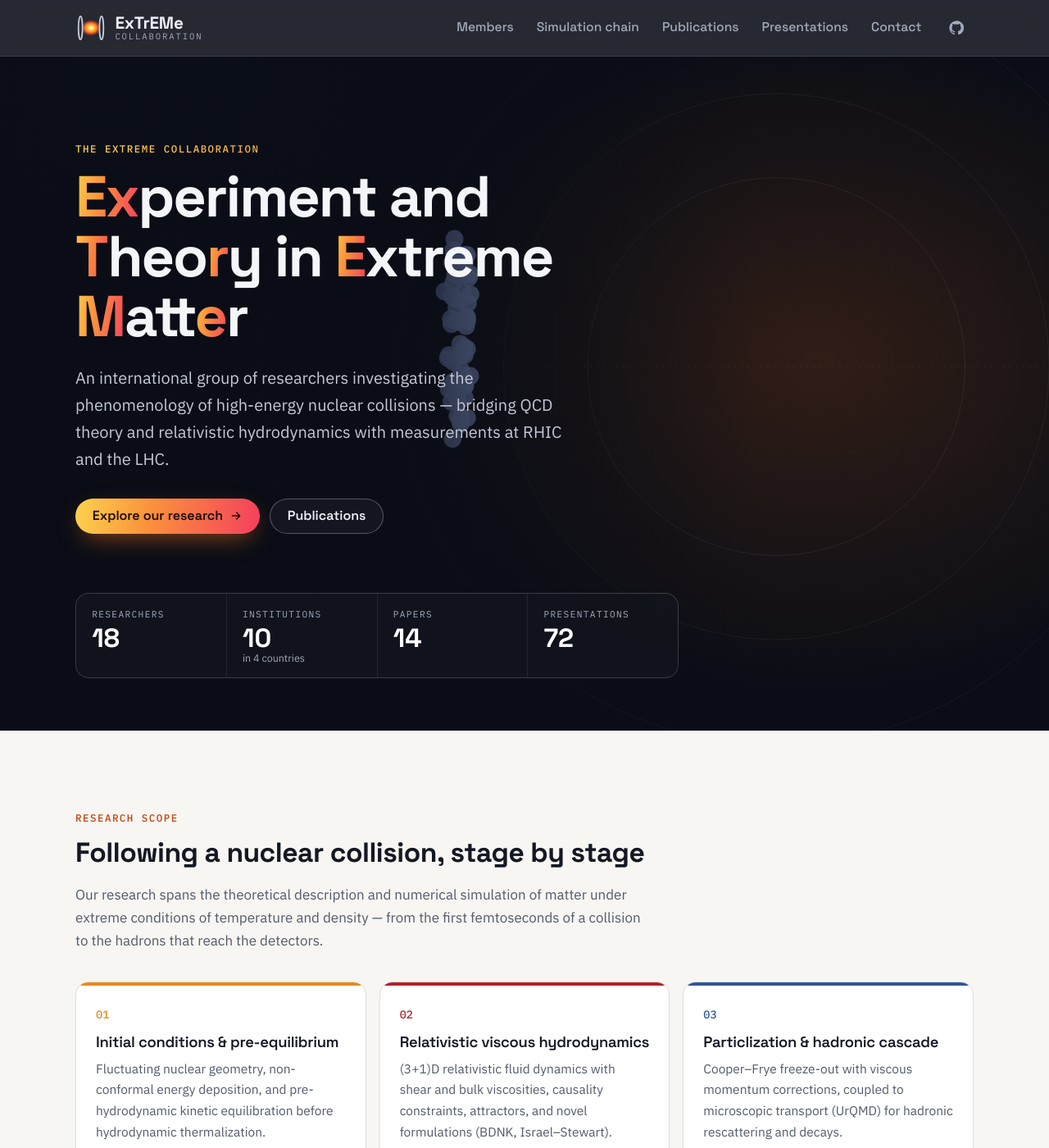
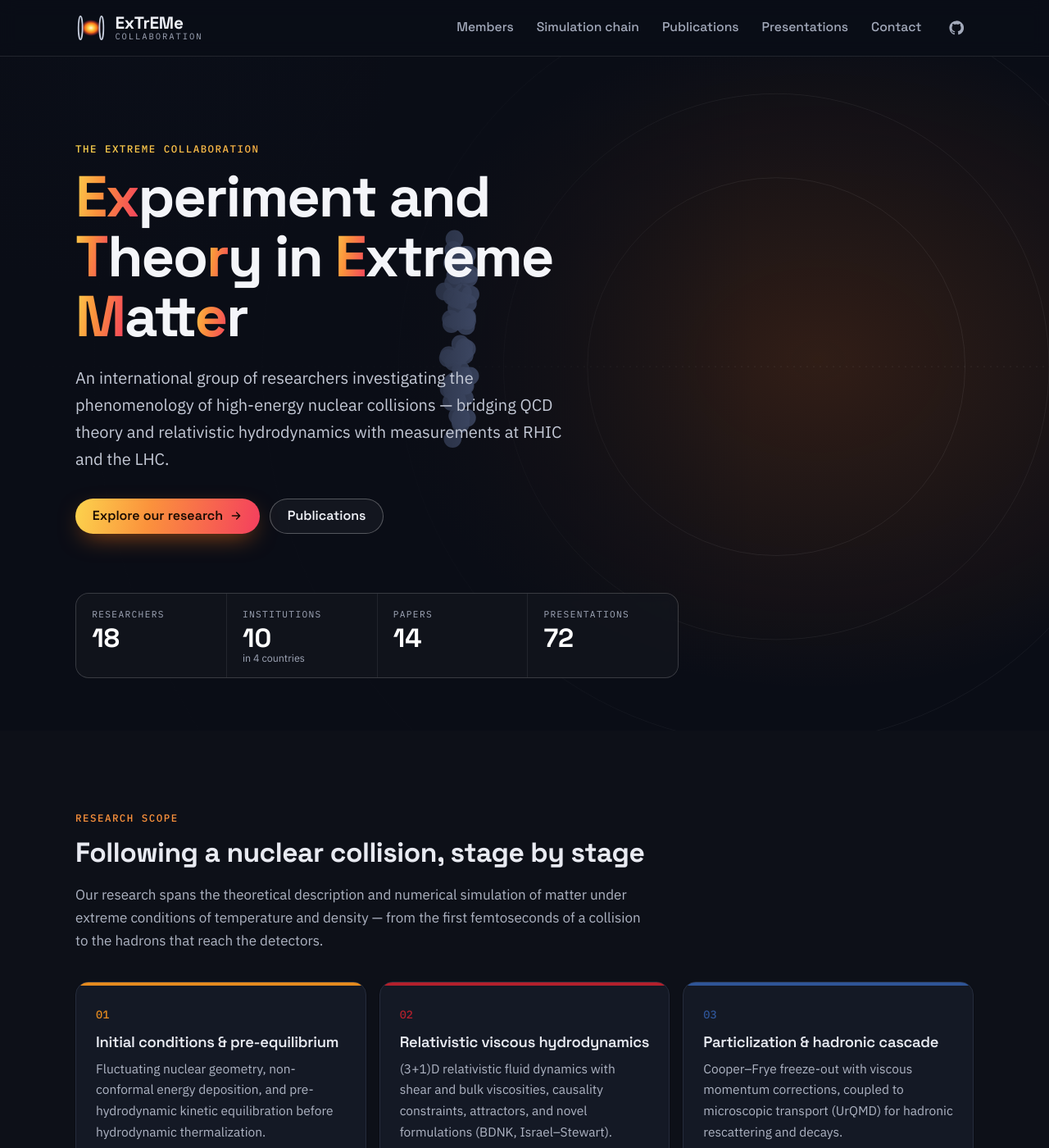
Before and after one commit to ExTrEMe-Collaboration/ExTrEMe-Collaboration.github.io, a Jekyll site: the page built from index.html, in a window 1280 px wide and 1400 px high. Shown: the whole window at 82% size. Built offline with Jekyll 4.4.1, drawn with Linux system fonts in a browser that asks for light colours.

Commit message:
Make all-dark theme the default across all browsers

```diff
--- a/assets/css/site.css
+++ b/assets/css/site.css
@@ -13,19 +13,19 @@
   --night-muted: #a3aabb;
   --night-line: rgba(255, 255, 255, 0.1);
 
-  /* day: content */
-  --bg: #f7f6f2;
-  --surface: #ffffff;
-  --surface-2: #f1efe9;
-  --ink: #141824;
-  --muted: #535a6b;
-  --faint: #646b7c;
-  --line: #e4e1d8;
-  --line-strong: #cfcabd;
+  /* page & surface tokens (all-dark theme) */
+  --bg: #0d1018;
+  --surface: #141925;
+  --surface-2: #1a2030;
+  --ink: #e8eaf1;
+  --muted: #aeb4c3;
+  --faint: #8b92a3;
+  --line: #252c3c;
+  --line-strong: #343c4f;
 
-  --accent: #c2410c;
-  --accent-strong: #9a3412;
-  --accent-soft: #fff1e8;
+  --accent: #fb923c;
+  --accent-strong: #fdba74;
+  --accent-soft: rgba(251, 146, 60, 0.12);
   --focus: #f97316;
 
   --hot-gradient: linear-gradient(100deg, #fcd34d 0%, #fb923c 40%, #f43f5e 100%);
@@ -40,13 +40,13 @@
   --stage-obs: #0f766e;
 
   /* talk type badges: text / background */
-  --b-plenary: #be123c;    --b-plenary-bg: #ffe4e9;
-  --b-invited: #c2410c;    --b-invited-bg: #ffedd5;
-  --b-talk: #1d4ed8;       --b-talk-bg: #e0e9ff;
-  --b-flash: #92400e;      --b-flash-bg: #fef3c7;
-  --b-seminar: #0f766e;    --b-seminar-bg: #d5f5ef;
-  --b-colloquium: #15803d; --b-colloquium-bg: #dcfce7;
-  --b-poster: #7e22ce;     --b-poster-bg: #f3e8ff;
+  --b-plenary: #fda4b4;    --b-plenary-bg: rgba(244, 63, 94, 0.16);
+  --b-invited: #fdba74;    --b-invited-bg: rgba(249, 115, 22, 0.16);
+  --b-talk: #a5c0ff;       --b-talk-bg: rgba(59, 130, 246, 0.18);
+  --b-flash: #fcd34d;      --b-flash-bg: rgba(234, 179, 8, 0.16);
+  --b-seminar: #5eead4;    --b-seminar-bg: rgba(20, 184, 166, 0.16);
+  --b-colloquium: #86efac; --b-colloquium-bg: rgba(34, 197, 94, 0.15);
+  --b-poster: #d8b4fe;     --b-poster-bg: rgba(168, 85, 247, 0.18);
 
   --font-display: "Space Grotesk", ui-sans-serif, system-ui, sans-serif;
   --font-body: "IBM Plex Sans", ui-sans-serif, system-ui, -apple-system, "Segoe UI", Roboto, sans-serif;
@@ -56,40 +56,11 @@
   --gutter: clamp(16px, 4vw, 32px);
   --radius: 16px;
   --radius-sm: 10px;
-  --shadow-1: 0 1px 2px rgba(20, 24, 36, 0.05), 0 1px 1px rgba(20, 24, 36, 0.03);
-  --shadow-2: 0 18px 40px -18px rgba(20, 24, 36, 0.25);
+  --shadow-1: 0 1px 2px rgba(0, 0, 0, 0.3);
+  --shadow-2: 0 18px 40px -18px rgba(0, 0, 0, 0.6);
   --header-h: 68px;
 
-  color-scheme: light;
-}
-
-@media (prefers-color-scheme: dark) {
-  :root {
-    --bg: #0d1018;
-    --surface: #141925;
-    --surface-2: #1a2030;
-    --ink: #e8eaf1;
-    --muted: #aeb4c3;
-    --faint: #8b92a3;
-    --line: #252c3c;
-    --line-strong: #343c4f;
-
-    --accent: #fb923c;
-    --accent-strong: #fdba74;
-    --accent-soft: rgba(251, 146, 60, 0.12);
-
-    --b-plenary: #fda4b4;    --b-plenary-bg: rgba(244, 63, 94, 0.16);
-    --b-invited: #fdba74;    --b-invited-bg: rgba(249, 115, 22, 0.16);
-    --b-talk: #a5c0ff;       --b-talk-bg: rgba(59, 130, 246, 0.18);
-    --b-flash: #fcd34d;      --b-flash-bg: rgba(234, 179, 8, 0.16);
-    --b-seminar: #5eead4;    --b-seminar-bg: rgba(20, 184, 166, 0.16);
-    --b-colloquium: #86efac; --b-colloquium-bg: rgba(34, 197, 94, 0.15);
-    --b-poster: #d8b4fe;     --b-poster-bg: rgba(168, 85, 247, 0.18);
-
-    --shadow-1: 0 1px 2px rgba(0, 0, 0, 0.3);
-    --shadow-2: 0 18px 40px -18px rgba(0, 0, 0, 0.6);
-    color-scheme: dark;
-  }
+  color-scheme: dark;
 }
 
 /* ---------- Base ---------- */
```
